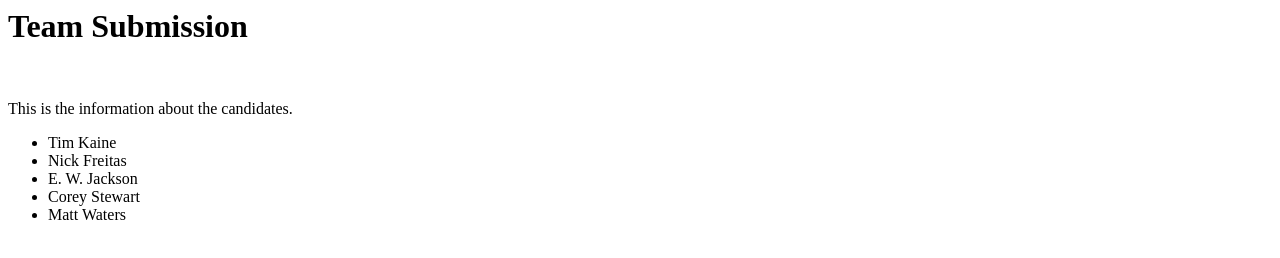
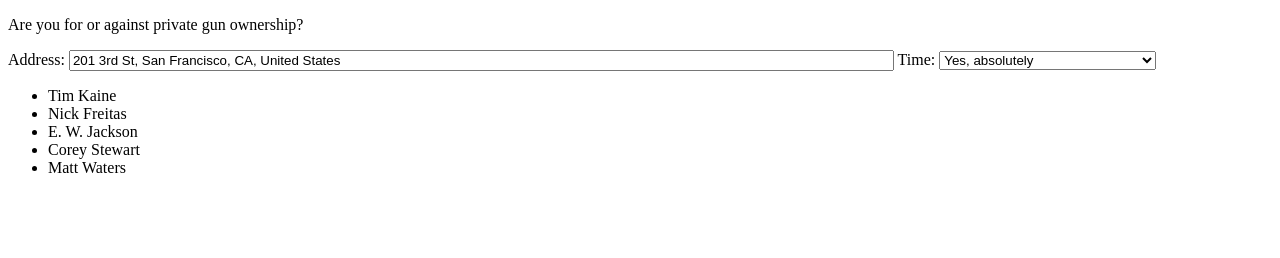
Before and after one commit to Cable-2-5/Cable-2-5.github.io, a plain HTML site: page ncn/index.html in a window 1280 px wide. Drawn offline with Linux system fonts and the light colour scheme.

Commit message:
Initial commit

```diff
--- a/ncn/index.html
+++ b/ncn/index.html
@@ -1,7 +1,21 @@
-<h1>Team Submission</h1>
-<br>
-<p>
-This is the information about the candidates.
+<!DOCTYPE html>
+<html>
+<head>
+<title>Team Submission</title>
+</head>
+
+<body>
+
+<p>Are you for or against private gun ownership?</p>
+
+Address: <input id="id_address" type="text" size=100 value="201 3rd St, San Francisco, CA, United States" />
+Time: <select id="id_hour">
+  <option value="1">Yes, absolutely</option>
+  <option value="2">Yes, but semi-automatic only</option>
+  <option value="3">It depends on the type of the gun</option>
+  <option value="4">Absolutely not</option>
+  <option value="5">Unsure</option>
+</select>
 <br>
 <ul>
   <li>Tim Kaine</li>
@@ -10,4 +24,6 @@ This is the information about the candidates.
   <li>Corey Stewart</li>
   <li>Matt Waters</li>
 </ul>
-</p>
+</body>
+
+</html>
```
Also changed, not shown: 1 other file.
